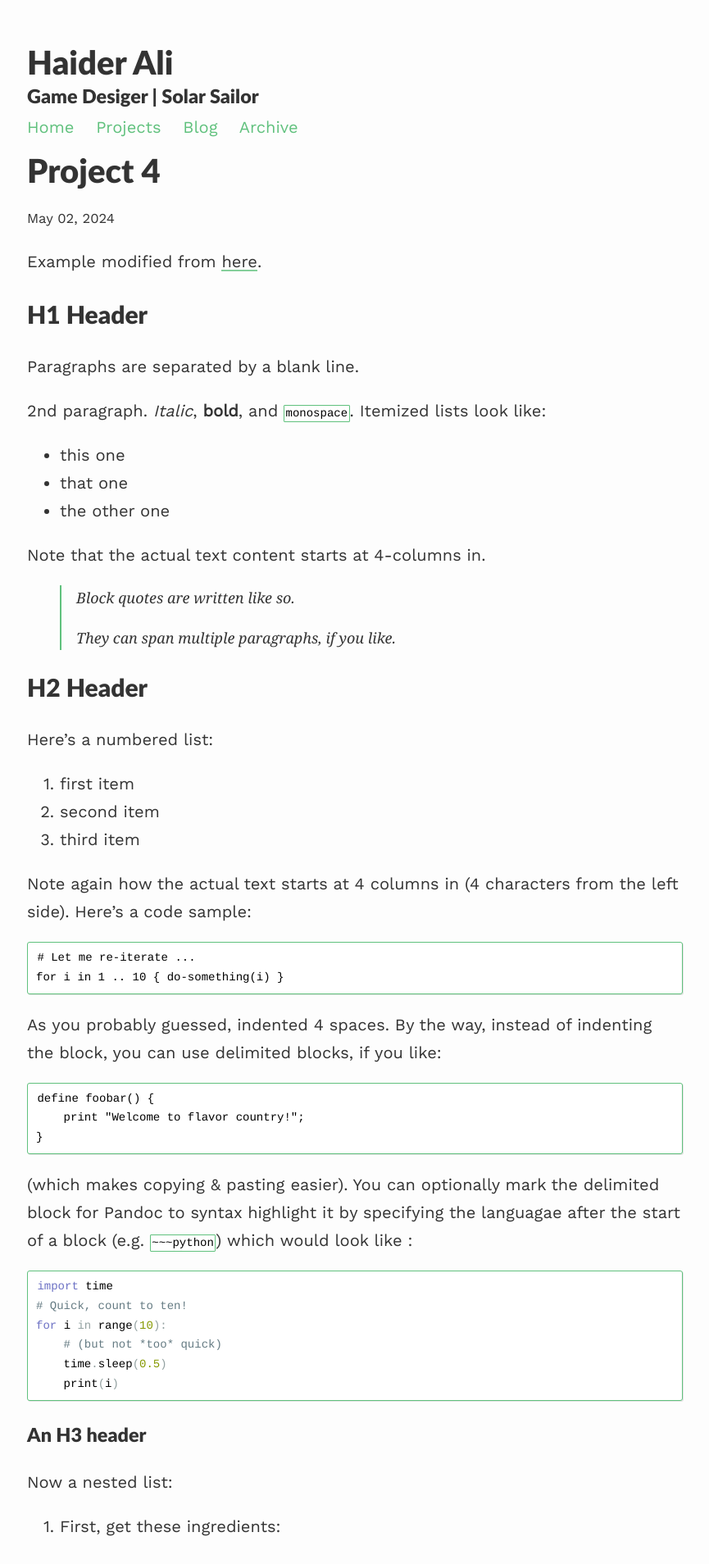
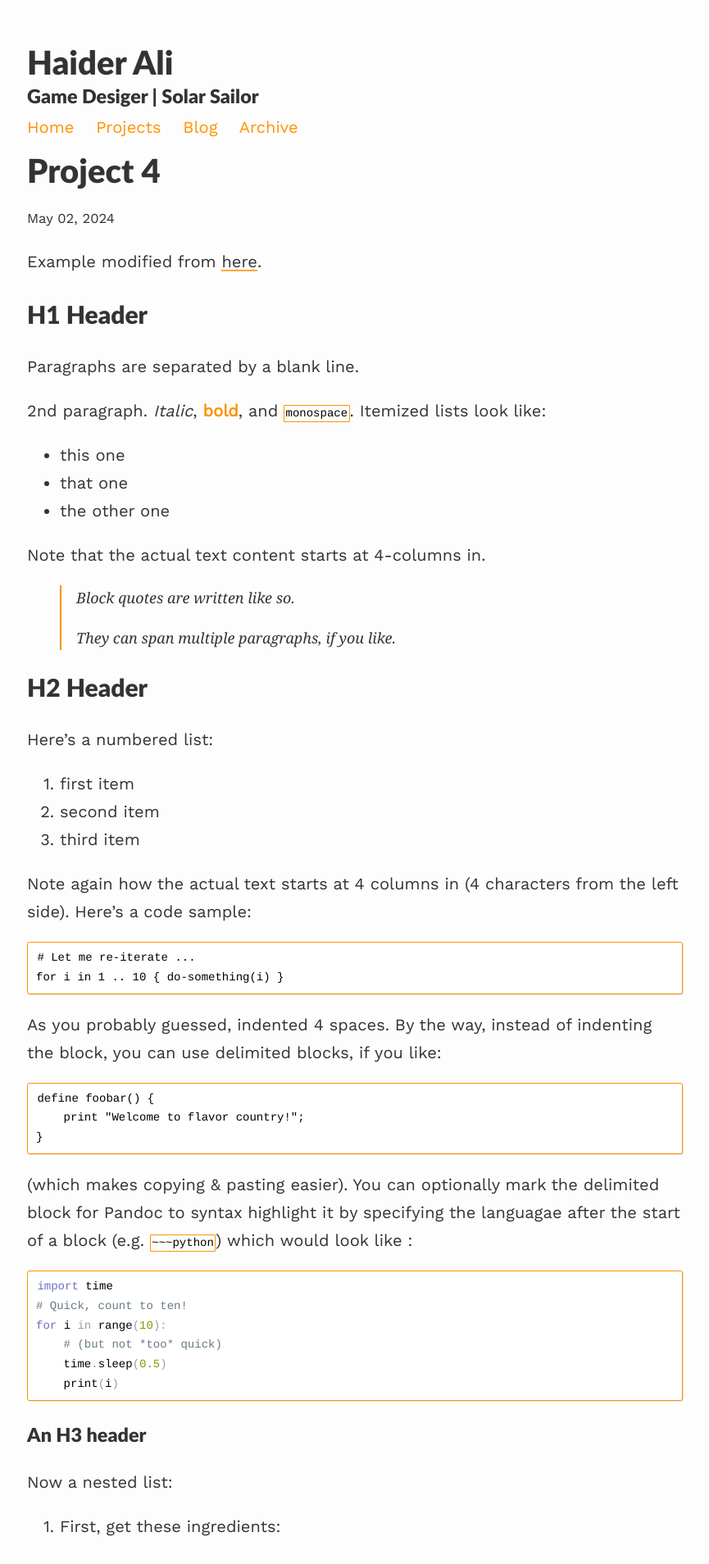
Before and after one commit to sinbadthepoet/sinbadthepoet.github.io, a Jekyll site: the page built from _projects/project4.md, in a window 1280 px wide. Shown: the top 1908 px of the page at 82% size, without its empty margins (207-1072 px from the left). Built offline with Jekyll 4.4.1, drawn with Linux system fonts in a browser that asks for light colours; nearby versions of some CDN libraries; formulas are drawn with MathJax 3.

Commit message:
Color Updates

```diff
--- a/assets/css/_sass/style.scss
+++ b/assets/css/_sass/style.scss
@@ -200,5 +200,6 @@ blockquote {
 }
 
 p strong, p b {
-  font-weight: 800;
+  font-weight: 900;
+  color: $brand-color;
 }
--- a/assets/css/_sass/variables.scss
+++ b/assets/css/_sass/variables.scss
@@ -8,7 +8,7 @@ $spacing-unit:     30px;
 $light-gray: gray;
 $text-color:       #333;
 $background-color: #fdfdfd;
-$brand-color:      #60c17d;
+$brand-color:      #ff9200;
 $projectbox-text:  #1e2126;
 
 // Color scheme for light
```
